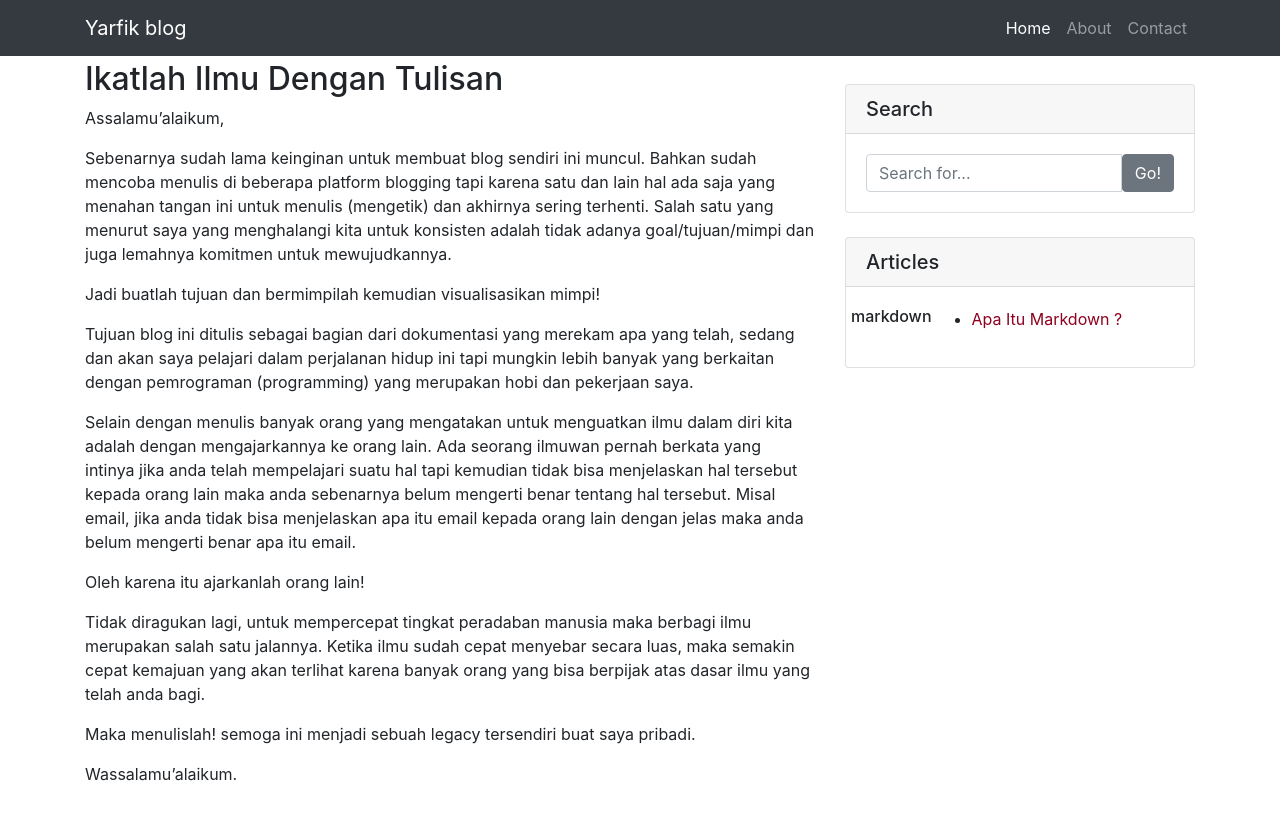
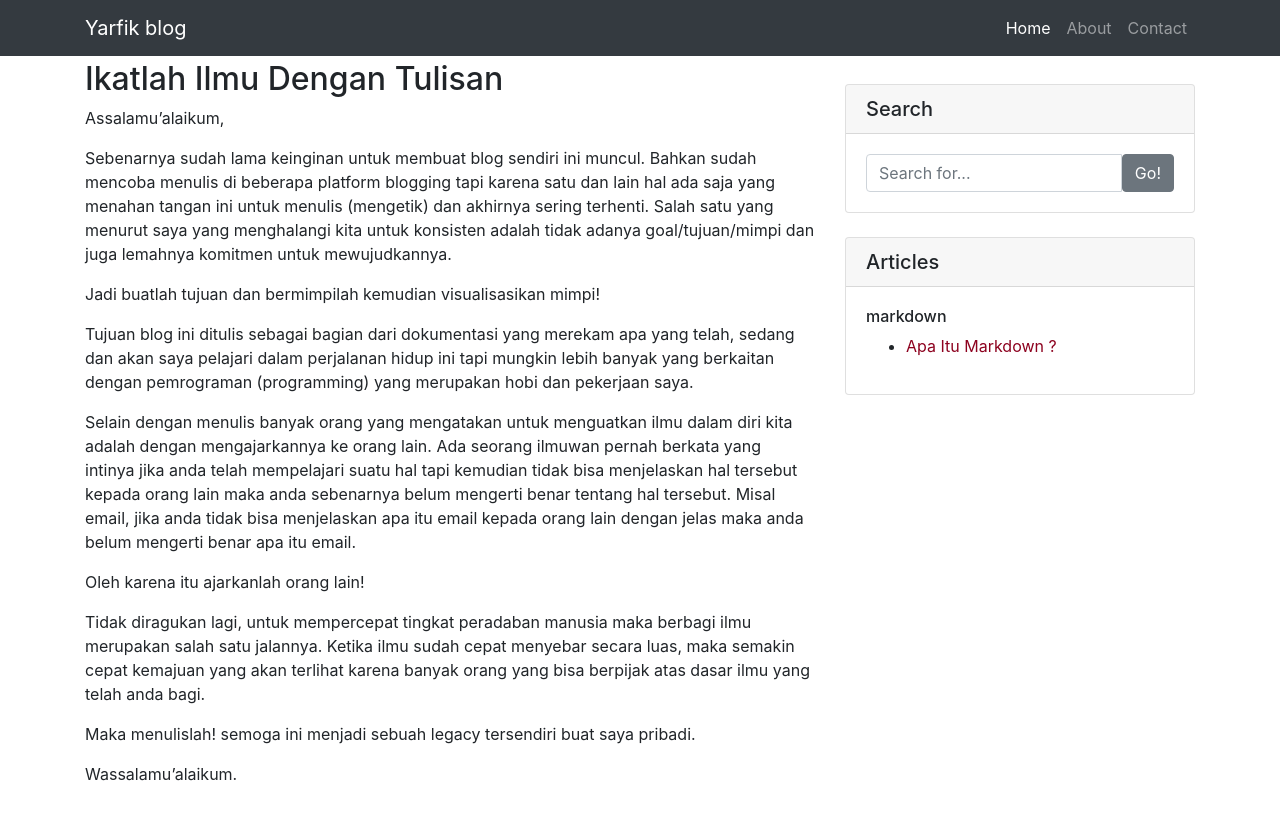
Before and after one commit to yarfik/yarfik.github.io, a Jekyll site: the page built from index.md, in a window 1280 px wide. Shown: the top 820 px of the page. Built offline with Jekyll 4.4.1, drawn with Linux system fonts in a browser that asks for light colours.

Commit message:
relayout sidepanel

```diff
--- a/_includes/category_list.html
+++ b/_includes/category_list.html
@@ -4,12 +4,16 @@
             <div class="card-body">
               <div class="row">
                 {% for category in site.categories %}
-                  <p><h6>{{ category[0] }}</h6></p>
-                  <ul>
-                    {% for post in category[1] %}
-                      <li><a href="{{ post.url }}">{{ post.title }}</a></li>
-                    {% endfor %}
-                  </ul>
+                  <div class="col-12">
+                    <h6>{{ category[0] }}</h6>
+                  </div>
+                  <div class="col-12">
+                    <ul>
+                      {% for post in category[1] %}
+                        <li><a href="{{ post.url }}">{{ post.title }}</a></li>
+                      {% endfor %}
+                    </ul>
+                  </div>
                 {% endfor %}
               </div>
             </div>
```
